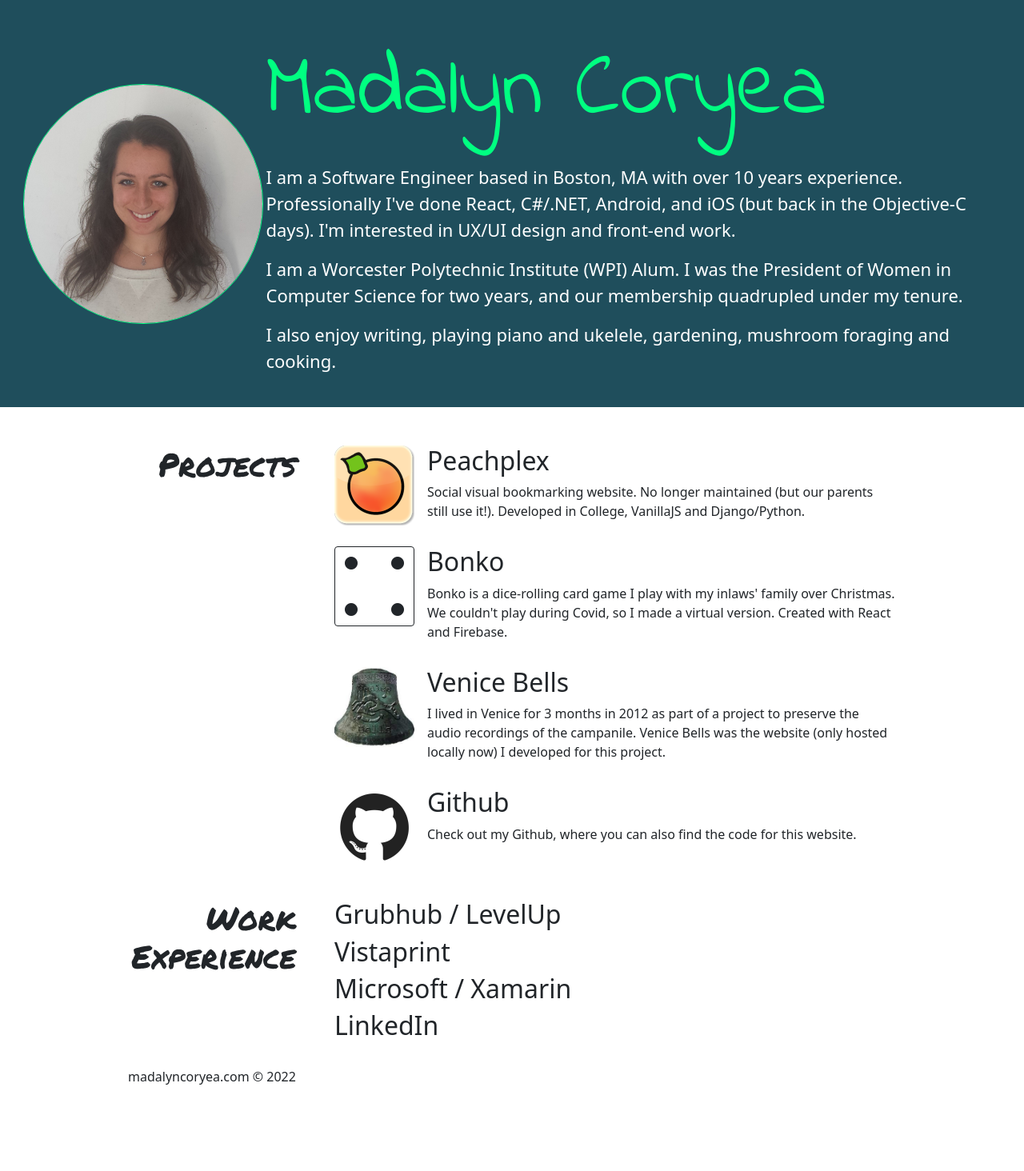
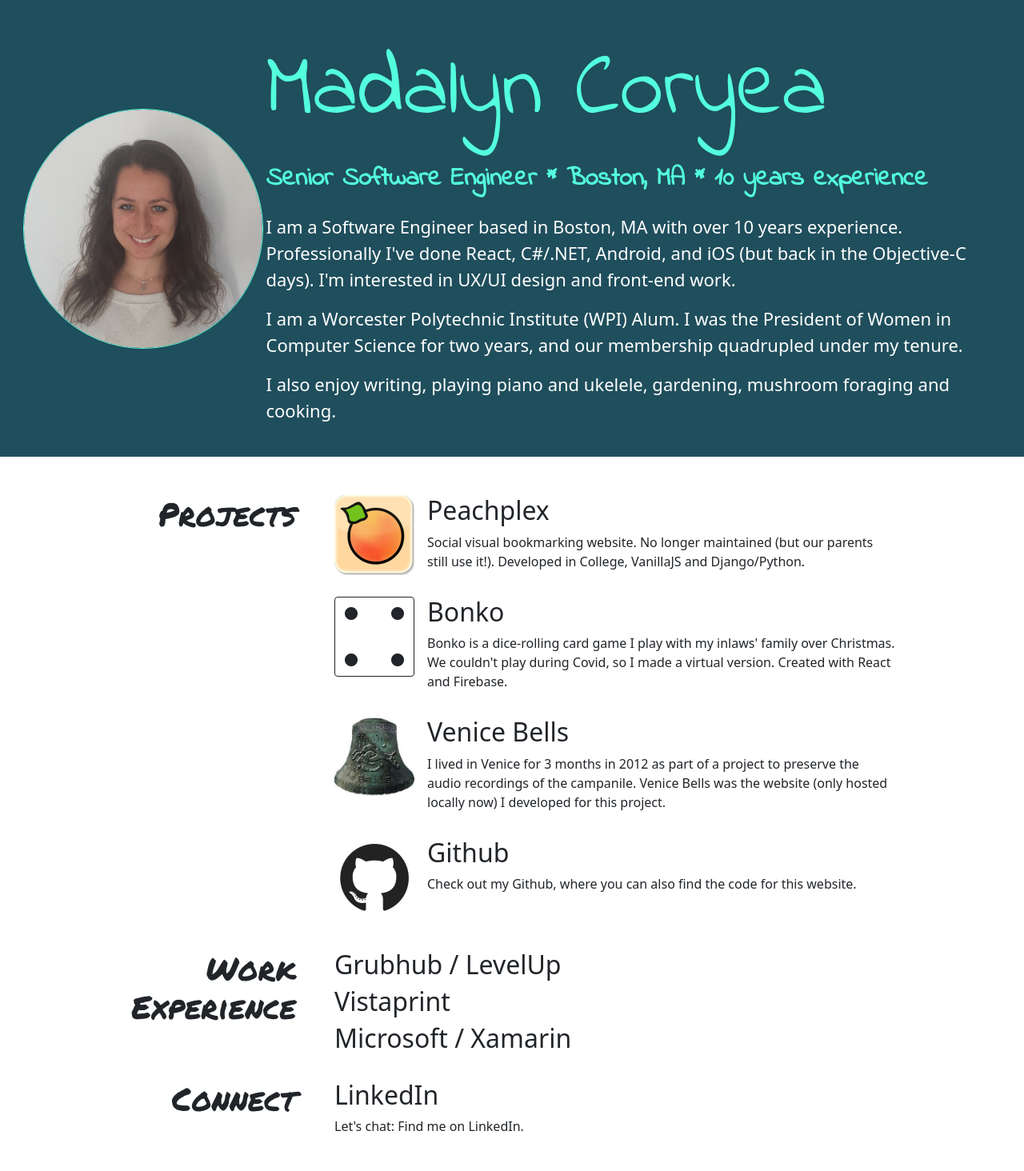
Before and after one commit to madalyn/madalyncoryea-react, a React (Create React App) app: page / in a window 1280 px wide. Shown: the top 1464 px of the page at 80% size. Before the commit the page ends 1374 px from the top, so only its background shows below. Built offline with nearby package versions, Linux system fonts and the light colour scheme.

Commit message:
testing out a subtitle

```diff
--- a/src/App.css
+++ b/src/App.css
@@ -9,9 +9,15 @@
 }
 .title {
   font-family: "Indie Flower", monospace;
+  font-size: 5em;
   text-align: left;
-  font-size: 5em;
-  color: #00ff81; /** #53ffdd */
+}
+.title-color {
+  color: #53ffdd; /** #00ff81 #53ffdd */
+}
+.subtitle {
+  font-family: "Indie Flower", monospace;
+  font-weight: bold;
 }
 
 .App-logo {
@@ -60,5 +66,5 @@
 }
 
 .border-green {
-  border: 1px solid #00ff81;
+  border: 1px solid #53ffdd;
 }
--- a/src/App.js
+++ b/src/App.js
@@ -30,7 +30,11 @@
             </div>
           </div>
           <div className="flex-3">
-            <h1 className="title mb-4 mt-4">Madalyn Coryea</h1>
+            <h1 className="title title-color mb-4 mt-4">Madalyn Coryea</h1>
+            <h2 className="title-color subtitle ">
+              Senior Software Engineer * Boston, MA * {currentExperience} years
+              experience
+            </h2>
             <div className="mt-4 header-width">
               <p>
                 I am a Software Engineer based in Boston, MA with over{" "}
@@ -89,7 +93,12 @@
               <h2>Grubhub / LevelUp</h2>
               <h2>Vistaprint</h2>
               <h2>Microsoft / Xamarin</h2>
+            </div>
+          </HeaderSection>
+          <HeaderSection title="Connect">
+            <div>
               <h2>LinkedIn</h2>
+              <p>Let's chat: Find me on LinkedIn.</p>
             </div>
           </HeaderSection>
           <p className="d-none">photo strip at bottom of page.</p>
```
